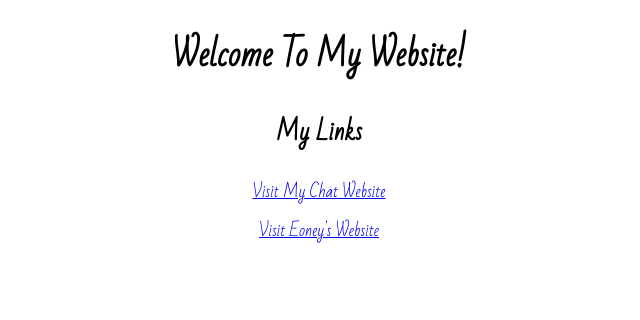
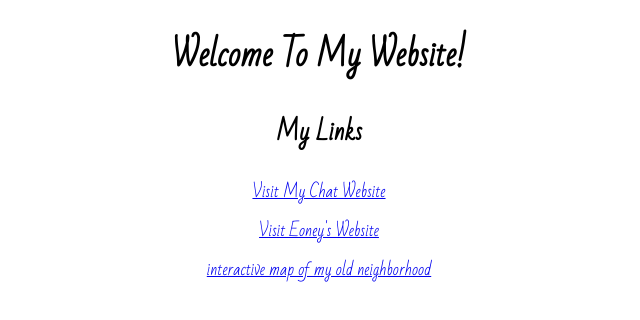
Before and after one commit to dwtd4gamer/dwtd4gamer-website, a plain HTML site: page index.html in a window 1280 px wide. Shown: the whole page, without its empty margins (321-961 px from the left). Drawn offline with Linux system fonts and the light colour scheme.

Commit message:
Update index.html

```diff
--- a/index.html
+++ b/index.html
@@ -41,7 +41,7 @@
         <ul>
           <li><a href="https://dwtd4gamer.vercel.app/chat.html">Visit My Chat Website</a></li>
           <li><a href="https://dwtd4gamer.vercel.app/hewoeoney.html">Visit Eoney's Website</a></li>
-          <li><a href="https://www.google.com/maps/embed?pb=!1m14!1m12!1m3!1d1018676.5972932226!2d-77.87361200748624!3d45.69569140458355!2m3!1f0!2f0!3f0!3m2!1i1024!2i768!4f13.1!5e0!3m2!1sen!2sca!4v1761435723483!5m2!1sen!2sca" width="600" height="450" style="border:0;" allowfullscreen="" loading="lazy" referrerpolicy="no-referrer-when-downgrade"</a><li>
+          <li><a href="https://www.google.com/maps/embed?pb=!1m14!1m12!1m3!1d1018676.5972932226!2d-77.87361200748624!3d45.69569140458355!2m3!1f0!2f0!3f0!3m2!1i1024!2i768!4f13.1!5e0!3m2!1sen!2sca!4v1761435723483!5m2!1sen!2sca" width="600" height="450" style="border:0;" allowfullscreen="" loading="lazy" referrerpolicy="no-referrer-when-downgrade">interactive map of my old neighborhood</a><li>
         </ul>
       </nav>
     </section>
```
